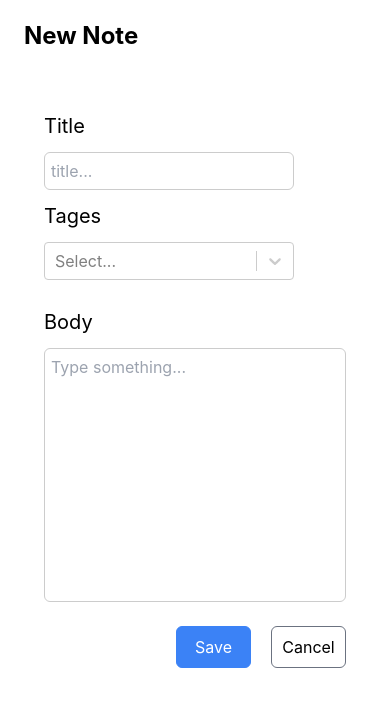
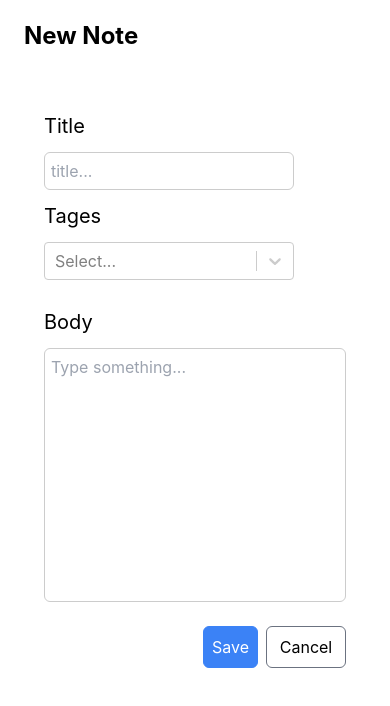
Before and after one commit to MohammedNaderAlGhussin/notes-app, a React (Vite) app: page /new in a window 390 px wide. Shown: the top 706 px of the page. Built offline with nearby package versions, Linux system fonts and the light colour scheme.

Commit message:
fixing responsive issues

```diff
--- a/src/components/EditTagsModal.tsx
+++ b/src/components/EditTagsModal.tsx
@@ -10,7 +10,7 @@ const EditTagsModal = ({
   return (
     show && (
       <div className="fixed top-0 left-0 w-full h-full bg-[#00000045] z-50">
-        <div className="relative bg-white rounded-lg shadow w-[600px] mx-auto  mt-5 ">
+        <div className="relative bg-white rounded-lg shadow w-[320px] sm:w-[600px] mx-auto  mt-5 ">
           <div className="flex items-start justify-between p-4 border-b rounded-t ">
             <h3 className="text-xl font-semibold text-gray-900 ">
               Terms of Service
--- a/src/components/NoteForm.tsx
+++ b/src/components/NoteForm.tsx
@@ -115,11 +115,11 @@ const NoteForm = ({
           ></textarea>
         </div>
         <div className="btn-wrapper ">
-          <button className="blue-btn" type="submit">
+          <button className="blue-btn btn" type="submit">
             Save
           </button>
           <Link to="..">
-            <button className="gray-btn" type="button">
+            <button className="gray-btn btn w-[80px]" type="button">
               Cancel
             </button>
           </Link>
--- a/src/index.css
+++ b/src/index.css
@@ -29,16 +29,19 @@ body {
     @apply w-[250px] border border-[#ccc] rounded-md p-1.5 focus:outline-none focus:ring-2 focus:ring-blue-500;
   }
   .btn-wrapper {
-    @apply flex flex-row gap-5 justify-end mt-2;
+    @apply flex flex-row gap-2 sm:gap-5 justify-end mt-2;
+  }
+  .btn {
+    @apply w-[55px] sm:w-[75px] py-2 duration-300 rounded-md   sm:text-[16px];
   }
   .blue-btn {
-    @apply border border-blue-500 bg-blue-500 hover:bg-blue-700 duration-300 text-white py-2 w-[75px] rounded-md;
+    @apply border border-blue-500 bg-blue-500 hover:bg-blue-700  text-white;
   }
   .red-btn {
-    @apply border border-red-500 py-2 w-[75px] text-red-500 rounded-md hover:bg-red-500 hover:text-white duration-300;
+    @apply border border-red-500  text-red-500 rounded-md hover:bg-red-500 hover:text-white;
   }
   .gray-btn {
-    @apply border border-gray-500 py-2 w-[75px] rounded-md hover:bg-gray-500 hover:text-white duration-300;
+    @apply border border-gray-500  hover:bg-gray-500 hover:text-white;
   }
   .from-container {
     @apply flex flex-col gap-4 mt-10 mx-auto p-5 lg:w-[70%];
--- a/src/pages/NoteList.tsx
+++ b/src/pages/NoteList.tsx
@@ -4,7 +4,6 @@ import ReactSelect from "react-select";
 import { Tag, simplifiedNote } from "../types/types";
 import NoteCard from "../components/NoteCard";
 import EditTagsModal from "../components/EditTagsModal";
-
 
 type NoteListProps = {
   availableTags: Tag[];
@@ -41,12 +40,12 @@ const NoteList = ({
         <h1 className="font-bold text-2xl">Notes</h1>
         <div className="btn-wrapper ">
           <Link to="/new">
-            <button className="blue-btn" type="button">
+            <button className="blue-btn btn" type="button">
               Create
             </button>
           </Link>
           <button
-            className="gray-btn w-[80px]"
+            className="gray-btn btn w-[80px]"
             type="button"
             onClick={() => setShowModal(true)}
           >
--- a/src/pages/ShowNote.tsx
+++ b/src/pages/ShowNote.tsx
@@ -27,9 +27,9 @@ const ShowNote = ({ onDeleteNote }: ShowNoteProps) => {
             </div>
           )}
         </div>
-        <div className="btn-wrapper ">
+        <div className="btn-wrapper  ">
           <Link to={`/${note.id}/edit`}>
-            <button className="blue-btn" type="button">
+            <button className="blue-btn btn" type="button">
               Edit
             </button>
           </Link>
@@ -38,19 +38,20 @@ const ShowNote = ({ onDeleteNote }: ShowNoteProps) => {
             onClick={() => {
               onDeleteNote(note.id);
             }}
-            className="red-btn"
+            className="red-btn btn"
             type="button"
           >
             Delete
           </button>
           <Link to="..">
-            <button className="gray-btn w-[80px]" type="button">
+            <button className="gray-btn btn" type="button">
               Back
             </button>
           </Link>
         </div>
       </div>
-      <ReactMarkdown>{note.markdown}</ReactMarkdown>
+      <hr />
+      <ReactMarkdown className="mt-3">{note.markdown}</ReactMarkdown>
     </>
   );
 };
```
